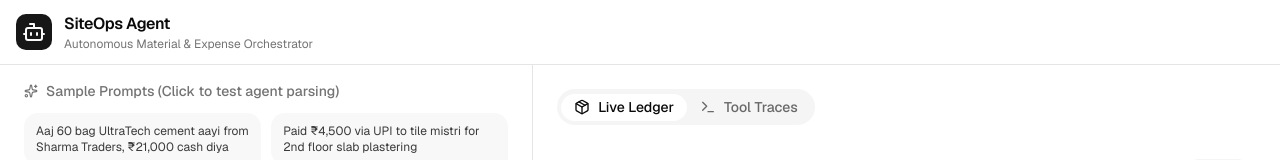
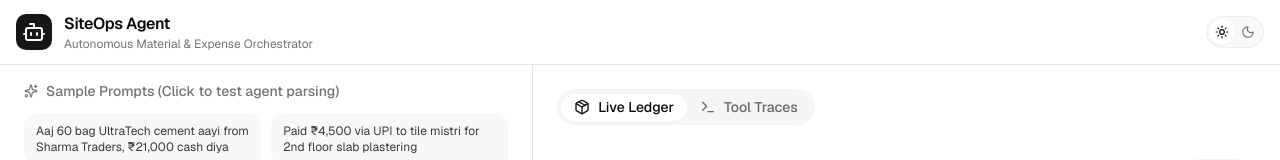
Before and after one commit to sarabjxt/siteops-agent, a Next.js app: page / in a window 1280 px wide. Shown: the top 160 px of the page. Built offline with nearby package versions, Linux system fonts and the light colour scheme; no server answers.

Commit message:
feat: add theme toggle

```diff
--- a/components/siteops/siteops-header.tsx
+++ b/components/siteops/siteops-header.tsx
@@ -1,10 +1,11 @@
 "use client"
 
+import { ThemeToggle } from "@/components/theme-toggle"
 import { Bot } from "lucide-react"
 
 export function SiteOpsHeader() {
   return (
-    <header className="sticky top-0 right-0 left-0 z-10 flex items-center justify-between border-b border-border bg-background px-4 py-3">
+    <header className="sticky top-0 right-0 left-0 z-10 flex items-center justify-between gap-2 border-b border-border bg-background px-4 py-3">
       <div className="flex items-center gap-3">
         <div className="flex size-9 items-center justify-center rounded-lg bg-primary text-primary-foreground">
           <Bot className="size-6" />
@@ -18,6 +19,8 @@ export function SiteOpsHeader() {
           </p>
         </div>
       </div>
+
+      <ThemeToggle />
     </header>
   )
 }
--- /dev/null
+++ b/components/theme-toggle.tsx
@@ -0,0 +1,66 @@
+"use client"
+
+import { cn } from "cn"
+import { useTheme } from "next-themes"
+import { useState, useEffect } from "react"
+import { Sun, Moon } from "lucide-react"
+
+export function ThemeToggle({ className }: { className?: string }) {
+  const { theme, setTheme } = useTheme()
+  const [mounted, setMounted] = useState(false)
+  const [systemIsDark, setSystemIsDark] = useState(false)
+
+  useEffect(() => {
+    setMounted(true)
+    const mql = window.matchMedia("(prefers-color-scheme: dark)")
+    setSystemIsDark(mql.matches)
+
+    const handler = (e: MediaQueryListEvent) => setSystemIsDark(e.matches)
+    mql.addEventListener("change", handler)
+    return () => mql.removeEventListener("change", handler)
+  }, [])
+
+  const isDark = mounted
+    ? theme === "system"
+      ? systemIsDark
+      : theme === "dark"
+    : false
+
+  return (
+    <div
+      className={cn(
+        "inline-flex items-center rounded-full border border-border/60 bg-muted/60 p-0.5 transition-colors dark:bg-muted/40",
+        className
+      )}
+    >
+      <button
+        type="button"
+        onClick={() => setTheme("light")}
+        aria-label="Switch to light theme"
+        aria-pressed={mounted ? !isDark : undefined}
+        className={cn(
+          "relative flex size-6 cursor-pointer items-center justify-center rounded-full transition-all duration-200 active:scale-95 sm:size-6.5",
+          mounted && !isDark
+            ? "bg-background text-foreground shadow-xs"
+            : "text-muted-foreground hover:text-foreground"
+        )}
+      >
+        <Sun className="size-3.5 transition-transform duration-200 sm:size-3.5" />
+      </button>
+      <button
+        type="button"
+        onClick={() => setTheme("dark")}
+        aria-label="Switch to dark theme"
+        aria-pressed={mounted ? isDark : undefined}
+        className={cn(
+          "relative flex size-6 cursor-pointer items-center justify-center rounded-full transition-all duration-200 active:scale-95 sm:size-6.5",
+          mounted && isDark
+            ? "bg-background text-foreground shadow-xs"
+            : "text-muted-foreground hover:text-foreground"
+        )}
+      >
+        <Moon className="size-3.5 transition-transform duration-200 sm:size-3.5" />
+      </button>
+    </div>
+  )
+}
```
